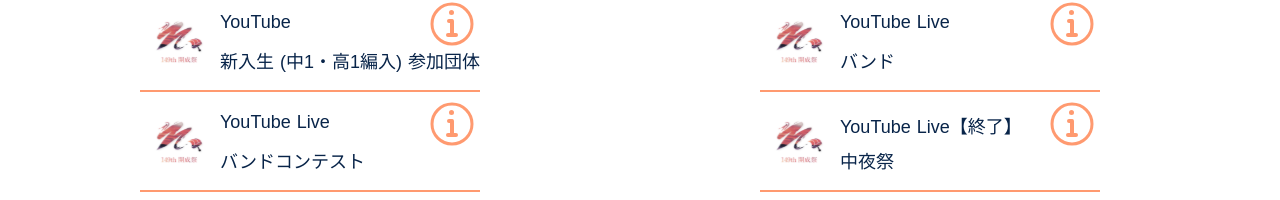
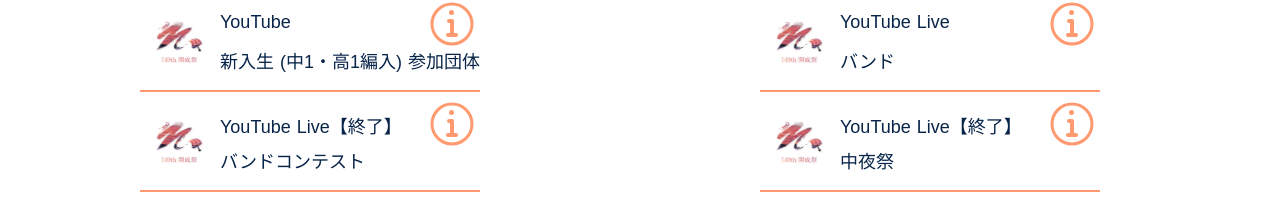
Before and after one commit to OR6107/149th-kaiseifes, a Nuxt app: page /online in a window 1280 px wide. Shown: the part 1970-2170 px from the top of the page. Built offline with nearby package versions, Linux system fonts and the light colour scheme.

Commit message:
Finish バンドコンテスト

```diff
--- a/pages/online.vue
+++ b/pages/online.vue
@@ -512,7 +512,7 @@ export default {
         {
           id: 104,
           name: 'バンドコンテスト',
-          place: 'YouTube Live',
+          place: 'YouTube Live【終了】',
           type: YOUTUBE,
           description: '1/10 (日) 9:50 ~ 開催予定',
           // description:
```
